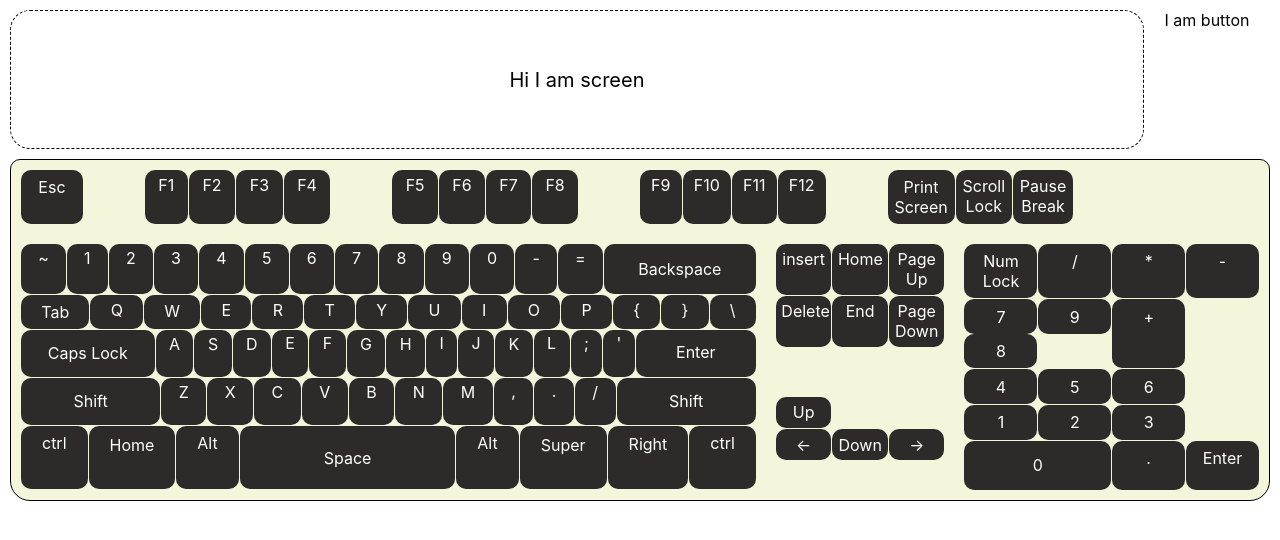
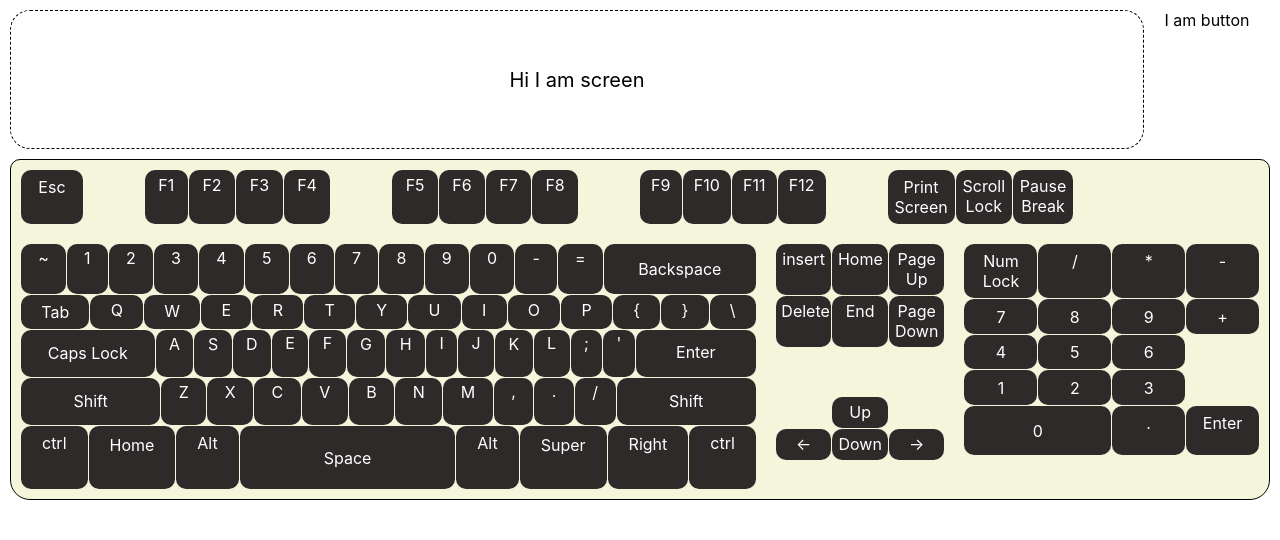
Before and after one commit to samundrak/virtual-keyboard, a React (Create React App) app: page / in a window 1280 px wide. Shown: the top 540 px of the page. Built offline with nearby package versions, Linux system fonts and the light colour scheme; the HTML template or start-up script is replaced by a standard one.

Commit message:
numpad design left

```diff
--- a/src/components/ArrowPad/index.js
+++ b/src/components/ArrowPad/index.js
@@ -24,7 +24,7 @@ const ArrowPad = ({ keys }) => {
             Array.isArray(item) ? (
               <Multikey key={index} keys={item} />
             ) : (
-              <Key id={item.id || item.label} label={item.label} key={index} />
+              <Key {...item} id={item.id || item.label} key={index} />
             )
           )}
         </GridRow>
--- a/src/components/Key/index.js
+++ b/src/components/Key/index.js
@@ -12,6 +12,7 @@ const Button = styled.div`
 `;
 
 const makeCustomStyles = (props) => {
+  console.log(props);
   const style = {};
   if (props.rowSpan) {
     style.gridRow = `span ${props.rowSpan}`;
@@ -19,6 +20,9 @@ const makeCustomStyles = (props) => {
   if (props.colSpan) {
     style.gridColumn = `span ${props.colSpan}`;
   }
+  if (props.columnStart) {
+    style.gridColumnStart = props.columnStart;
+  }
   return style;
 };
 const Key = ({ id, label, ...rest }) => {
--- a/src/components/Numpad/index.js
+++ b/src/components/Numpad/index.js
@@ -18,14 +18,14 @@ const GridRow = styled.div`
 const Numpad = ({ keys }) => {
   return (
     <Wrapper>
-      {Object.keys(keys).map(key => (
+      {Object.keys(keys).map((key) => (
         <GridRow key={key}>
           {keys[key].map((item, index) =>
             Array.isArray(item) ? (
               <Multikey key={index} keys={item} />
             ) : (
               <Key {...item} id={item.id || item.label} key={index} />
-            ),
+            )
           )}
         </GridRow>
       ))}
--- a/src/keys.json
+++ b/src/keys.json
@@ -183,7 +183,7 @@
     ]
   },
   "arrowPad": {
-    "seg1": [{ "label": "Up" }],
+    "seg1": [{ "label": "Up", "columnStart": 2 }],
     "seg2": [{ "label": "<-" }, { "label": "Down" }, { "label": "->" }]
   },
   "numPad": {
@@ -193,12 +193,7 @@
       { "label": "*" },
       { "label": "-" }
     ],
-    "seg2": [
-      { "label": 7 },
-      { "label": 8 },
-      { "label": 9 },
-      { "label": "+", "rowSpan": 2 }
-    ],
+    "seg2": [{ "label": 7 }, { "label": 8 }, { "label": 9 }, { "label": "+" }],
     "seg3": [{ "label": 4 }, { "label": 5 }, { "label": 6 }],
     "seg4": [{ "label": 1 }, { "label": 2 }, { "label": 3 }],
     "seg5": [
```
